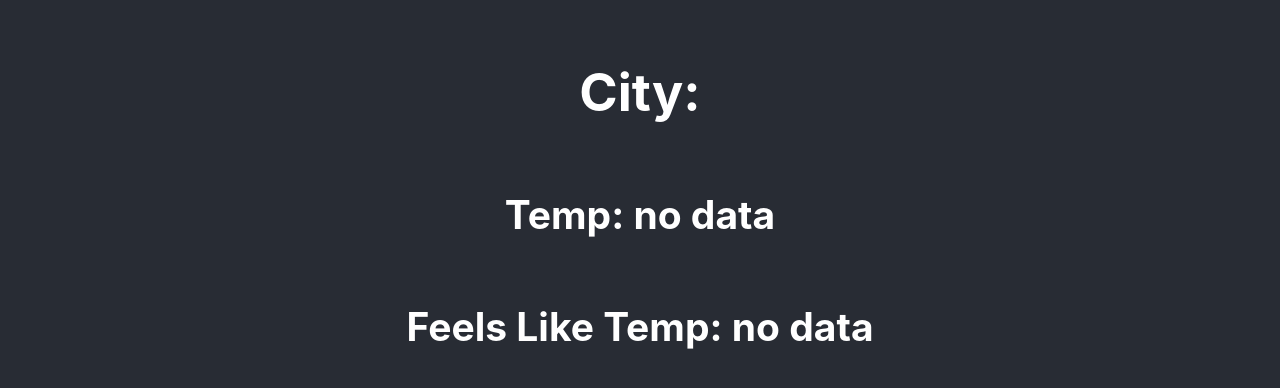
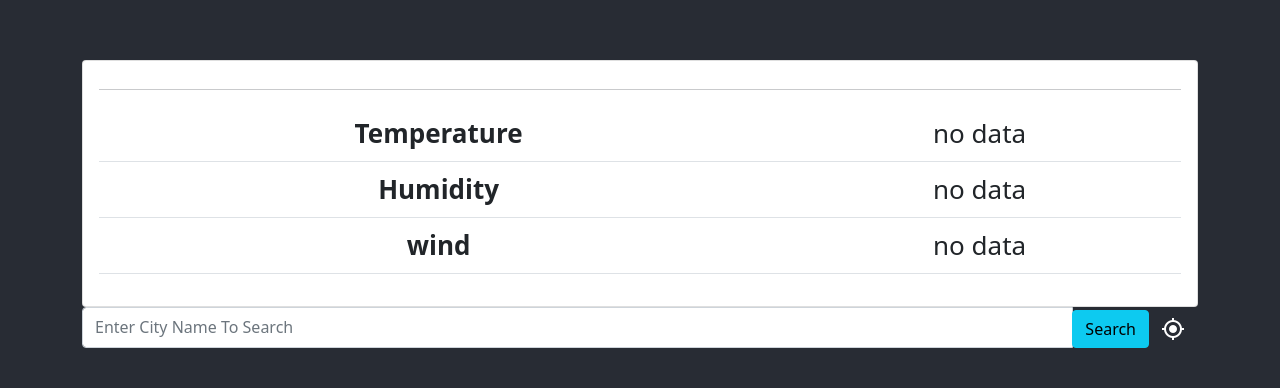
Before and after one commit to GAurav7829/weatherApp, a React (Create React App) app: page / in a window 1280 px wide. Shown: the part 196-584 px from the top of the page. Built offline with nearby package versions, Linux system fonts and the light colour scheme; no server answers.

Commit message:
added search button

```diff
--- a/package.json
+++ b/package.json
@@ -7,9 +7,11 @@
     "@testing-library/react": "^11.2.7",
     "@testing-library/user-event": "^12.8.3",
     "axios": "^0.21.1",
+    "bootstrap": "^5.0.2",
     "react": "^17.0.2",
     "react-dom": "^17.0.2",
     "react-scripts": "4.0.3",
+    "reactstrap": "^8.9.0",
     "web-vitals": "^1.1.2"
   },
   "scripts": {
--- a/src/App.css
+++ b/src/App.css
@@ -36,3 +36,6 @@
     transform: rotate(360deg);
   }
 }
+.Container{
+  color: #282c34;
+}
--- a/src/App.js
+++ b/src/App.js
@@ -1,32 +1,99 @@
 import './App.css';
 import { useEffect, useState } from 'react';
 import axios from 'axios';
+import {
+  Card, CardBody,
+  CardTitle, CardSubtitle, Container, Table,
+  InputGroup, InputGroupAddon, Input, Button
+} from 'reactstrap';
+
+const appid = '5df806a025e90ac22a0bedc34953c5fe';
 
 function App() {
   const [weatherData, setWeatherData] = useState({});
   const [lat, setLat] = useState(0);
   const [lon, setLon] = useState(0);
+  const [city, setCity] = useState('');
   useEffect(() => {
     navigator.geolocation.getCurrentPosition(position => {
       setLat(position.coords.latitude);
       setLon(position.coords.longitude);
     });
-    axios.get(`http://api.openweathermap.org/data/2.5/weather?lat=${lat}&lon=${lon}&units=metric&appid=5df806a025e90ac22a0bedc34953c5fe`)
+    axios.get(`http://api.openweathermap.org/data/2.5/weather?lat=${lat}&lon=${lon}&units=metric&appid=${appid}`)
       .then(response => {
         setWeatherData(response.data);
       }).catch(error => {
         console.log(error);
       });
   }, [lon, lat]);
+  const getCityTemp = () => {
+    axios.get(`http://api.openweathermap.org/data/2.5/weather?q=${city}&units=metric&appid=${appid}`)
+      .then(response => {
+        setWeatherData(response.data);
+      }).catch(error => {
+        console.log(error);
+        alert('No city Found...')
+      });
+    setCity('');
+  }
+  const getGeoLocn = () => {
+    navigator.geolocation.getCurrentPosition(position => {
+      setLat(position.coords.latitude);
+      setLon(position.coords.longitude);
+    });
+    axios.get(`http://api.openweathermap.org/data/2.5/weather?lat=${lat}&lon=${lon}&units=metric&appid=${appid}`)
+      .then(response => {
+        setWeatherData(response.data);
+      }).catch(error => {
+        console.log(error);
+      });
+  }
   return (
     <div className="App">
       <header className="App-header">
-        <h1>City: {weatherData.name}</h1>
-        <h2>Temp: {weatherData.main ? weatherData.main.temp : "no data"}</h2>
-        <h2>Feels Like Temp: {weatherData.main ? weatherData.main.feels_like : "no data"}</h2>
+        <Container className="Container" >
+          <div>
+            <Card>
+              <CardBody style={weatherData.main ? weatherData.main.temp > 18 ? { backgroundColor: '#D1AC1D' } : { backgroundColor: '#5E77EE' } : null} >
+                <CardTitle tag="h5">{weatherData.name}<sup>{weatherData.sys ? weatherData.sys.country : ''}</sup></CardTitle>
+                <CardSubtitle tag="h6" className="mb-2 text-muted">{weatherData.weather ? weatherData.weather[0].main : ''}</CardSubtitle>
+                <hr />
+                <Table>
+                  <tbody>
+                    <tr>
+                      <th scope="row">Temperature</th>
+                      <td>{weatherData.main ? `${weatherData.main.temp}° C` : "no data"}</td>
+                    </tr>
+                    <tr>
+                      <th scope="row">Humidity</th>
+                      <td>{weatherData.main ? `${weatherData.main.humidity}%` : "no data"}</td>
+                    </tr>
+                    <tr>
+                      <th scope="row">wind</th>
+                      <td>{weatherData.wind ? `${weatherData.wind.speed} Km/H, ${weatherData.wind.deg}°` : "no data"}</td>
+                    </tr>
+                  </tbody>
+                </Table>
+              </CardBody>
+            </Card>
+          </div>
+          <div>
+            <InputGroup>
+              <Input placeholder="Enter City Name To Search" value={city} onChange={(e) => { setCity(e.target.value) }} />
+              <InputGroupAddon addonType="append">
+                <Button color="info" onClick={getCityTemp}>Search</Button>
+              </InputGroupAddon>
+              <InputGroupAddon addonType="append">
+                <Button color="link" onClick={getGeoLocn}><img src='/gps_fixed.png' alt='Get Current Location' /></Button>
+              </InputGroupAddon>
+            </InputGroup>
+          </div>
+        </Container>
+
       </header>
-    </div>
+    </div >
   );
 }
 
 export default App;
+//deg sign alt + 0176 = °
--- a/src/index.js
+++ b/src/index.js
@@ -3,6 +3,7 @@ import ReactDOM from 'react-dom';
 import './index.css';
 import App from './App';
 import reportWebVitals from './reportWebVitals';
+import 'bootstrap/dist/css/bootstrap.min.css';
 
 ReactDOM.render(
   <React.StrictMode>
```
Also changed, not shown: public/gps_fixed.png (added), 1 other file (tests, documents, lock files or other folders).
